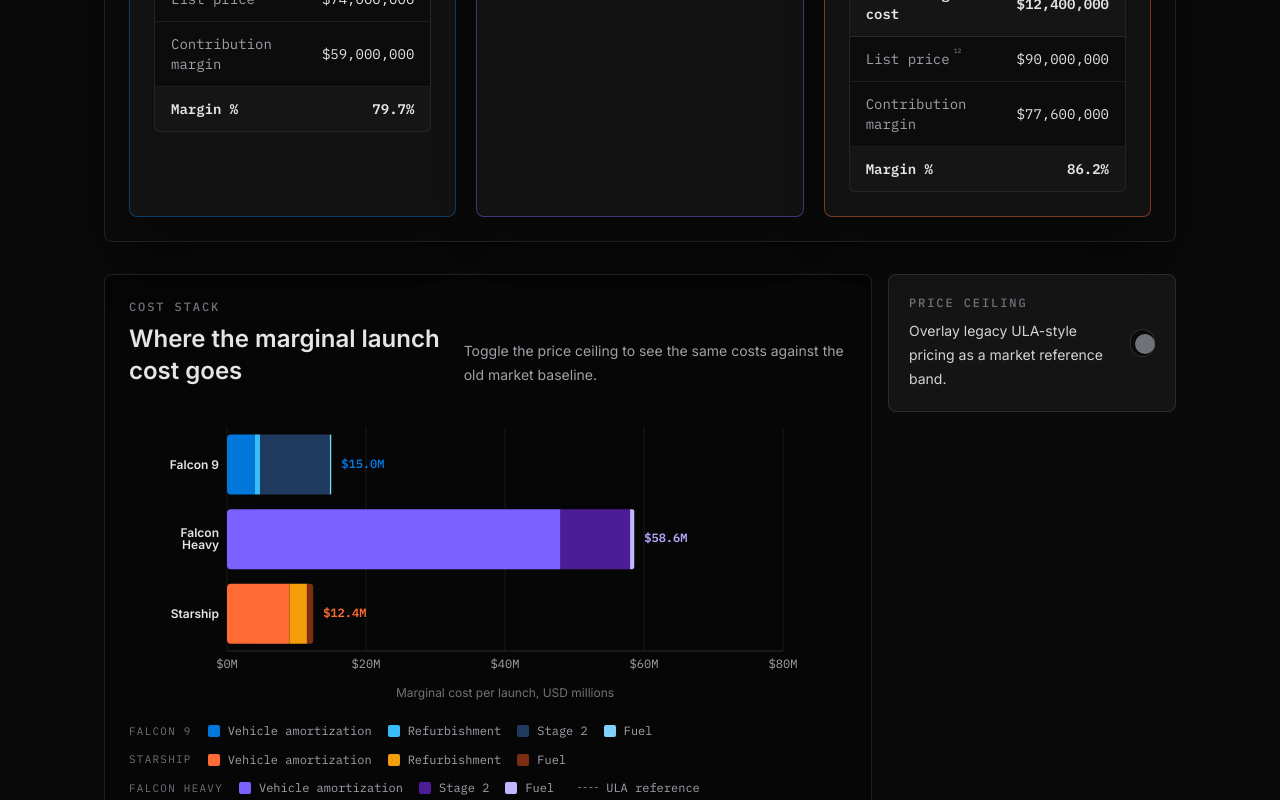
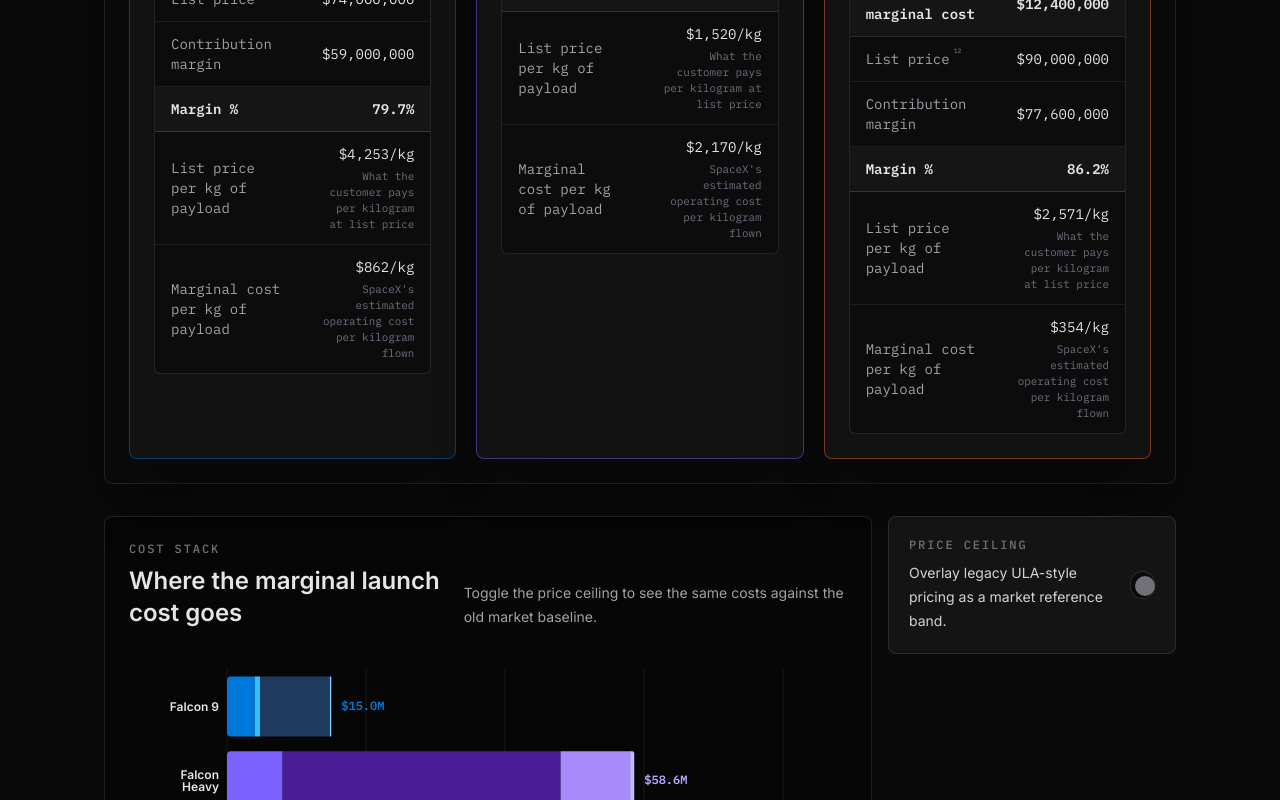
Before and after one commit to samperper/falcon9-vs-starship, a React (Vite) app: page / in a window 1280 px wide. Shown: the part 2860-3660 px from the top of the page. Built offline with nearby package versions, Linux system fonts and the light colour scheme.

Commit message:
Fix FH cost stack segments, add $/kg rows to arithmetic tables, remove redundant FH card, move V3 callout

```diff
--- a/src/components/CostStackedBar.jsx
+++ b/src/components/CostStackedBar.jsx
@@ -16,18 +16,24 @@ import { formatMoney, toMillions } from '../lib/formatters';
 const componentColors = {
   falcon: {
     hardware: '#0077DA',
+    sideBooster: '#0077DA',
+    centerCore: '#1E3A5F',
     refurb: '#38BDF8',
     stageTwo: '#1E3A5F',
     fuel: '#7DD3FC',
   },
   heavy: {
     hardware: '#7B61FF',
+    sideBooster: '#7B61FF',
+    centerCore: '#4C1D95',
     refurb: '#A78BFA',
-    stageTwo: '#4C1D95',
+    stageTwo: '#A78BFA',
     fuel: '#C4B5FD',
   },
   starship: {
     hardware: '#FF6B35',
+    sideBooster: '#FF6B35',
+    centerCore: '#7C2D12',
     refurb: '#F59E0B',
     stageTwo: '#7C2D12',
     fuel: '#7C2D12',
@@ -42,6 +48,8 @@ const vehicleAccent = {
 
 const componentLabels = {
   hardware: 'Vehicle amortization',
+  sideBooster: 'Side booster amortization',
+  centerCore: 'Expended center core',
   refurb: 'Refurbishment',
   stageTwo: 'Stage 2',
   fuel: 'Fuel',
@@ -61,20 +69,13 @@ const legendGroups = [
   {
     id: 'heavy',
     label: 'Falcon Heavy',
-    segments: ['hardware', 'stageTwo', 'fuel'],
+    segments: ['sideBooster', 'centerCore', 'stageTwo', 'fuel'],
   },
 ];
 
 const getHardwareCost = (economics) => {
   if (Number.isFinite(economics.components.boosterAmortizationUsd)) {
     return economics.components.boosterAmortizationUsd;
-  }
-
-  const falconHeavyHardware =
-    (economics.components.sideBoosterAmortizationUsd ?? 0) + (economics.components.centerCoreUsd ?? 0);
-
-  if (falconHeavyHardware > 0) {
-    return falconHeavyHardware;
   }
 
   if (Number.isFinite(economics.components.stackAmortizationUsd)) {
@@ -89,6 +90,8 @@ const getChartData = (items) =>
     name: vehicle.name,
     accent: vehicle.accent,
     hardware: toMillions(getHardwareCost(economics)),
+    sideBooster: toMillions(economics.components.sideBoosterAmortizationUsd ?? 0),
+    centerCore: toMillions(economics.components.centerCoreUsd ?? 0),
     refurb: toMillions(economics.components.refurbUsd ?? 0),
     stageTwo: toMillions(economics.components.stageTwoUsd ?? 0),
     fuel: toMillions(economics.components.fuelUsd ?? 0),
@@ -243,6 +246,16 @@ function CostStackedBar({ items, showPriceCeiling, priceCeilingBand }) {
                 <Cell key={`hardware-${entry.name}`} fill={componentColors[entry.accent].hardware} />
               ))}
             </Bar>
+            <Bar dataKey="sideBooster" stackId="cost" radius={[4, 0, 0, 4]}>
+              {chartData.map((entry) => (
+                <Cell key={`side-booster-${entry.name}`} fill={componentColors[entry.accent].sideBooster} />
+              ))}
+            </Bar>
+            <Bar dataKey="centerCore" stackId="cost">
+              {chartData.map((entry) => (
+                <Cell key={`center-core-${entry.name}`} fill={componentColors[entry.accent].centerCore} />
+              ))}
+            </Bar>
             <Bar dataKey="refurb" stackId="cost">
               {chartData.map((entry) => (
                 <Cell key={`refurb-${entry.name}`} fill={componentColors[entry.accent].refurb} />
--- a/src/components/MathTable.jsx
+++ b/src/components/MathTable.jsx
@@ -1,5 +1,6 @@
 import Cite from './Cite';
-import { formatMoneyFull, formatPercent } from '../lib/formatters';
+import { calculateCostPerKg, readValue } from '../lib/economics';
+import { formatCostPerKg, formatMoneyFull, formatPercent } from '../lib/formatters';
 
 const tableRows = {
   falcon9: [
@@ -22,10 +23,25 @@ const tableRows = {
   ],
 };
 
+const getListPayloadMetric = (vehicle) => {
+  if (vehicle.id === 'falconHeavy') {
+    return vehicle.metrics.payloadToLeoExpendable;
+  }
+
+  return vehicle.metrics.listPricePayloadToLeo ?? vehicle.metrics.payloadToLeo ?? vehicle.metrics.payloadToLeoReusable ?? vehicle.metrics.payloadToLeoExpendable;
+};
+
+const getMarginalPayloadMetric = (vehicle) =>
+  vehicle.metrics.payloadToLeoReusable ?? getListPayloadMetric(vehicle);
+
 function MathTable({ vehicle, economics }) {
   const rows = tableRows[vehicle.calculationModel];
-  const listPrice = vehicle.metrics.listPrice.value;
+  const listPrice = readValue(vehicle.metrics.listPrice);
+  const listPayloadKg = readValue(getListPayloadMetric(vehicle));
+  const marginalPayloadKg = readValue(getMarginalPayloadMetric(vehicle));
   const contributionMargin = listPrice - economics.marginalCostUsd;
+  const listPricePerKg = calculateCostPerKg(listPrice, listPayloadKg);
+  const marginalCostPerKg = calculateCostPerKg(economics.marginalCostUsd, marginalPayloadKg);
 
   return (
     <div className="overflow-hidden rounded-md border border-white/10 bg-black/30">
@@ -64,9 +80,27 @@ function MathTable({ vehicle, economics }) {
               {formatMoneyFull(contributionMargin)}
             </td>
           </tr>
-          <tr className="bg-white/[0.035] font-semibold text-text">
+          <tr className="border-b border-white/15 bg-white/[0.035] font-semibold text-text">
             <td className="px-4 py-3">Margin %</td>
             <td className="px-4 py-3 text-right">{formatPercent(economics.grossMargin)}</td>
+          </tr>
+          <tr className="border-b border-white/[0.07]">
+            <td className="px-4 py-3 text-zinc-400">List price per kg of payload</td>
+            <td className="px-4 py-3 text-right text-zinc-200">
+              <div>{formatCostPerKg(listPricePerKg)}</div>
+              <div className="mt-1 text-[0.68rem] leading-4 text-[var(--text-tertiary)]">
+                What the customer pays per kilogram at list price
+              </div>
+            </td>
+          </tr>
+          <tr>
+            <td className="px-4 py-3 text-zinc-400">Marginal cost per kg of payload</td>
+            <td className="px-4 py-3 text-right text-zinc-200">
+              <div>{formatCostPerKg(marginalCostPerKg)}</div>
+              <div className="mt-1 text-[0.68rem] leading-4 text-[var(--text-tertiary)]">
+                SpaceX's estimated operating cost per kilogram flown
+              </div>
+            </td>
           </tr>
         </tbody>
       </table>
--- a/src/components/SideBySideModel.jsx
+++ b/src/components/SideBySideModel.jsx
@@ -95,11 +95,11 @@ function StarshipV3Callout() {
   const context = vehicles.starship.v3Context;
 
   return (
-    <div className="mt-5 rounded-lg border border-starship/20 bg-starship/10 p-5 sm:p-6">
+    <div className="mt-5 rounded-lg border border-white/10 border-l-4 border-l-starship bg-starship/10 p-5 sm:p-6">
       <div className="flex flex-col gap-5 lg:flex-row lg:items-start lg:justify-between">
         <div className="max-w-md">
           <p className="font-mono text-xs font-medium uppercase tracking-[0.16em] text-starship">
-            {context.eyebrow}
+            STARSHIP V3 — DEBUTING FLIGHT 12, MAY 2026
             <Cite sourceIds={context.sources} accent="starship" />
           </p>
           <p className="mt-3 text-sm leading-6 text-zinc-400">{context.note}</p>
--- a/src/data/vehicles.js
+++ b/src/data/vehicles.js
@@ -131,6 +131,13 @@ export const vehicles = {
         unit: 'kg',
         sources: ['payload_starship_report'],
         note: 'Reusable-mode working payload assumption; full target is often described as up to 150,000 kg.',
+        asOf,
+      },
+      listPricePayloadToLeo: {
+        value: 35_000,
+        unit: 'kg',
+        sources: ['new_space_economy_starship_v3_2026', 'payload_starship_report'],
+        note: 'Current demonstrated Starship payload-envelope denominator for the arithmetic-table list $/kg row; V3 target payload is shown separately in the reference card and V3 callout.',
         asOf,
       },
       targetPayloadToLeo: {
```
Also changed, not shown: 2 other files (tests, documents, lock files or other folders).
